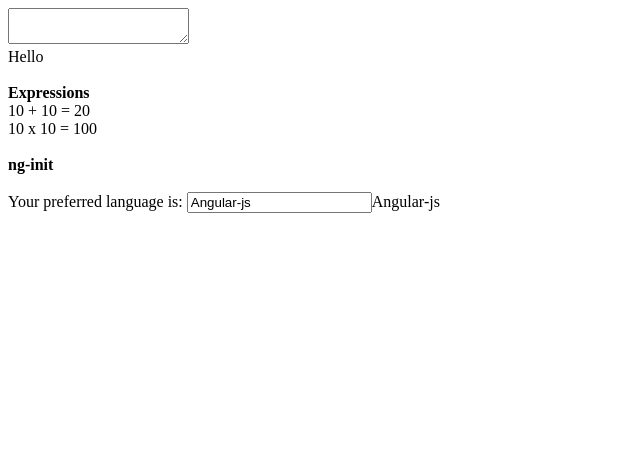
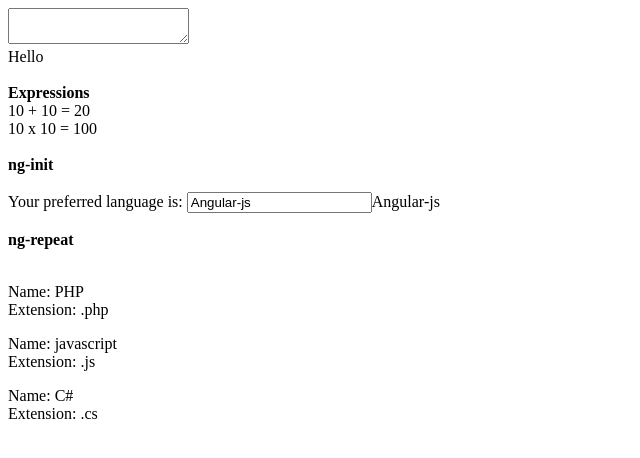
Before and after one commit to thewahome-zz/codedamn, a plain HTML site: page index.html in a window 1280 px wide. Shown: the whole page, without its empty margins (0-640 px from the left). Drawn offline with Linux system fonts and the light colour scheme.

Commit message:
Chapter 7: ng-repeat

```diff
--- a/index.html
+++ b/index.html
@@ -17,5 +17,19 @@
 
 	Your preferred language is: <input type="text" ng-model="language">{{language}}
 	</div>
+
+	<div><br><b>ng-repeat</b></div><br>
+	<div
+	ng-init="myFavouriteLanguage=[
+	{name:'PHP',extension:'.php'},
+	{name:'javascript',extension:'.js'},
+	{name:'C#',extension:'.cs'}]">
+		<p ng-repeat="lang in myFavouriteLanguage">
+			Name: {{lang.name}} <br>
+			Extension: {{lang.extension}}
+		</p>
+
+	</div>
+
 </body>
 </html>
```
